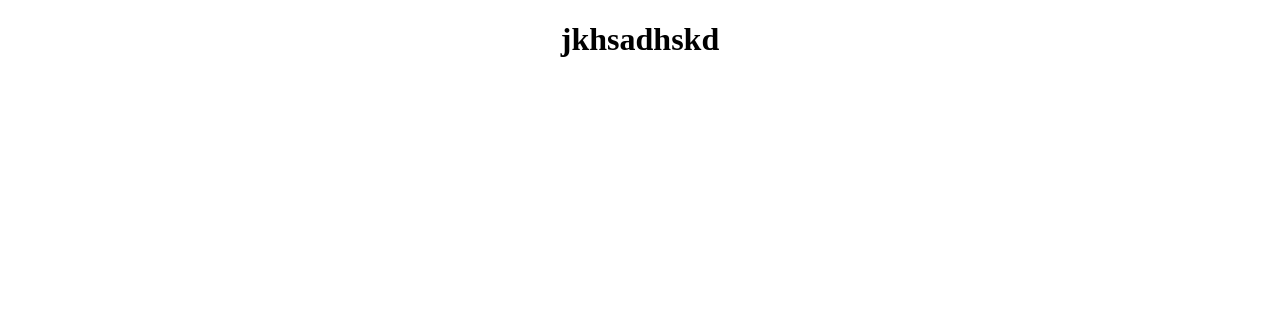
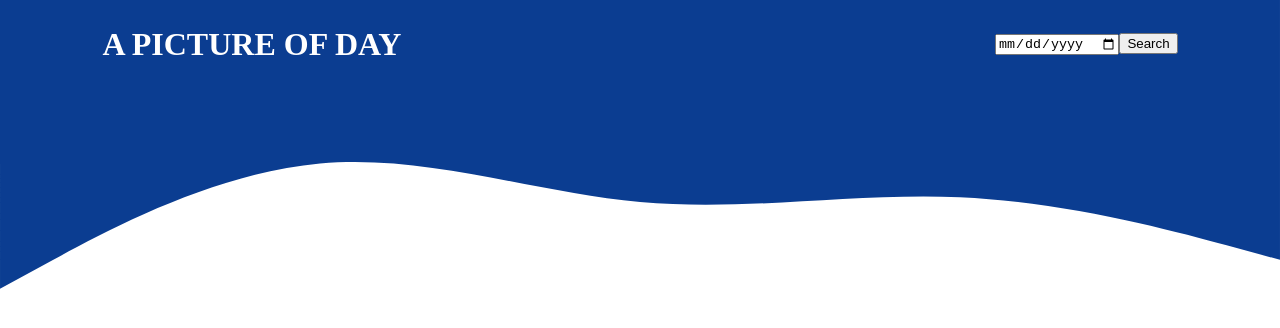
Before and after one commit to Shubham-Praj/nasa-app, a React (Create React App) app: page / in a window 1280 px wide. Shown: the top 328 px of the page. Built offline with nearby package versions, Linux system fonts and the light colour scheme.

Commit message:
Header Alignment

```diff
--- a/src/App.css
+++ b/src/App.css
@@ -1,3 +1,46 @@
-.App {
-  text-align: center;
+body {
+  margin: 0px;
 }
+
+
+.svg-div {
+  width: 100%;
+  height: auto;
+  position: absolute;
+  -webkit-animation-delay: 1s;
+  animation-delay: 1s;
+  overflow: hidden;
+}
+
+svg{
+  width: 100%;
+  background-repeat: repeat no-repeat;
+  overflow: hidden;
+}
+
+.wave-div-wrapper{
+  display: flex;
+  width: 100%;
+}
+
+
+
+.title{
+  margin: 0px 5px;
+  margin-left: 8%;
+  color: white;
+}
+
+.header-outer-div{
+  position: absolute;
+  display: flex;
+  flex-direction: row;
+  margin: 2% 0%;
+  align-items: center;
+  justify-content: space-between;
+  width: 100%;
+}
+
+.search-div{
+  margin-right: 8%;
+}
--- a/src/App.js
+++ b/src/App.js
@@ -1,11 +1,12 @@
-import './App.css';
+import "./App.css";
+import Background from "./Components/Background";
+import Header from "./Components/Header";
 
 function App() {
   return (
-    <div className="App">
-      <header className="App-header">
-       <h1>jkhsadhskd</h1>
-      </header>
+    <div style={{"display" : "flex", "justifyContent" : "center"}}>
+     <Background/>
+     <Header/>
     </div>
   );
 }
--- /dev/null
+++ b/src/Components/Background.js
@@ -0,0 +1,20 @@
+import React from "react";
+
+function Background() {
+  return (
+    <div className="wave-div-wrapper">
+      <div className="svg-div">
+        <svg width="100%" height="100%" viewBox="0 0 1920 433" fill="none">
+          <path
+            fillRule="evenodd"
+            clipRule="evenodd"
+            d="M0 433L80 389.7C160 346.4 320 259.8 480 245.367C640 230.933 800 288.667 960 303.1C1120 317.533 1280 288.667 1440 295.883C1600 303.1 1760 346.4 1840 368.05L1920 389.7V0H1840C1760 0 1600 0 1440 0C1280 0 1120 0 960 0C800 0 640 0 480 0C320 0 160 0 80 0H0V433Z"
+            fill="#0B3D91"
+          />
+        </svg>
+      </div>
+    </div>
+  );
+}
+
+export default Background;
--- /dev/null
+++ b/src/Components/Header.js
@@ -0,0 +1,16 @@
+import React from 'react'
+
+function Header() {
+  return (
+    <div className="header-outer-div">
+        <h1 className="title">A PICTURE OF DAY</h1>
+        <div className="search-div">
+          <input type="date"/>
+          <button>Search</button>
+        </div>
+
+    </div>
+  )
+}
+
+export default Header
```
Also changed, not shown: 1 other file (tests, documents, lock files or other folders).
